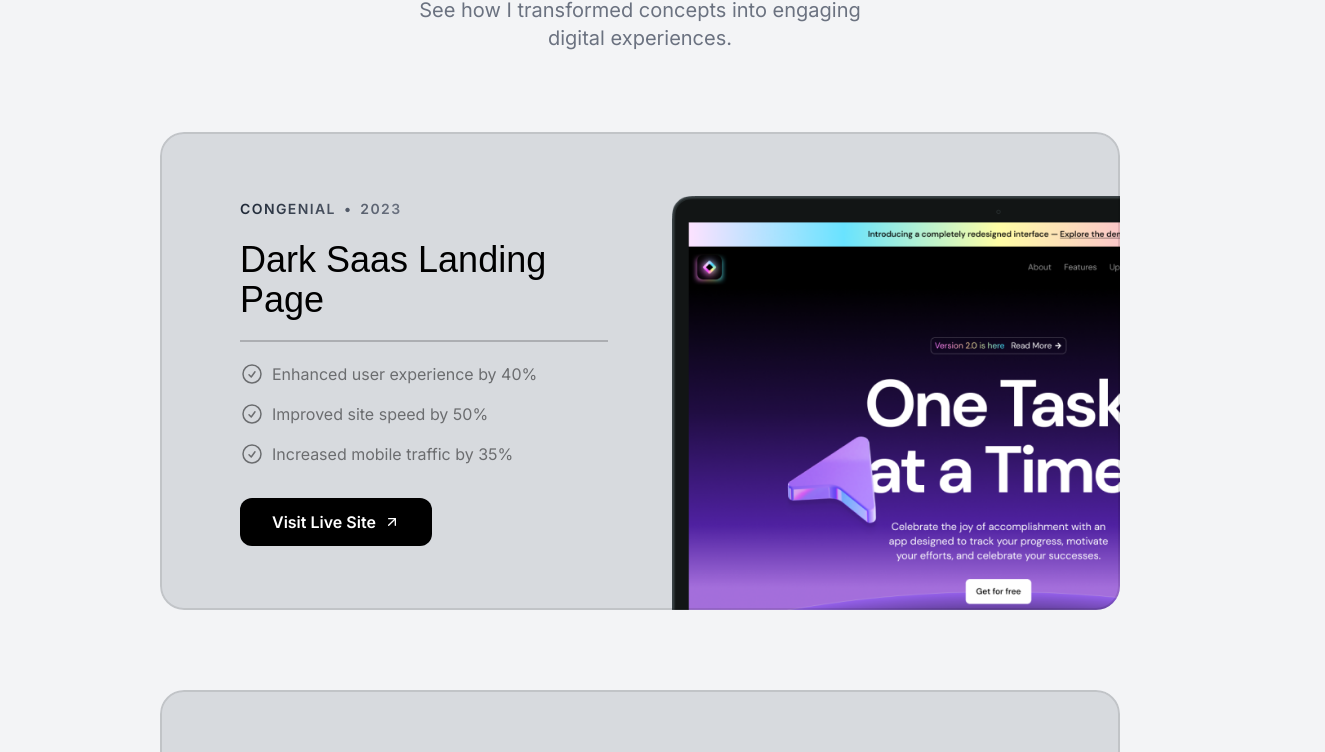
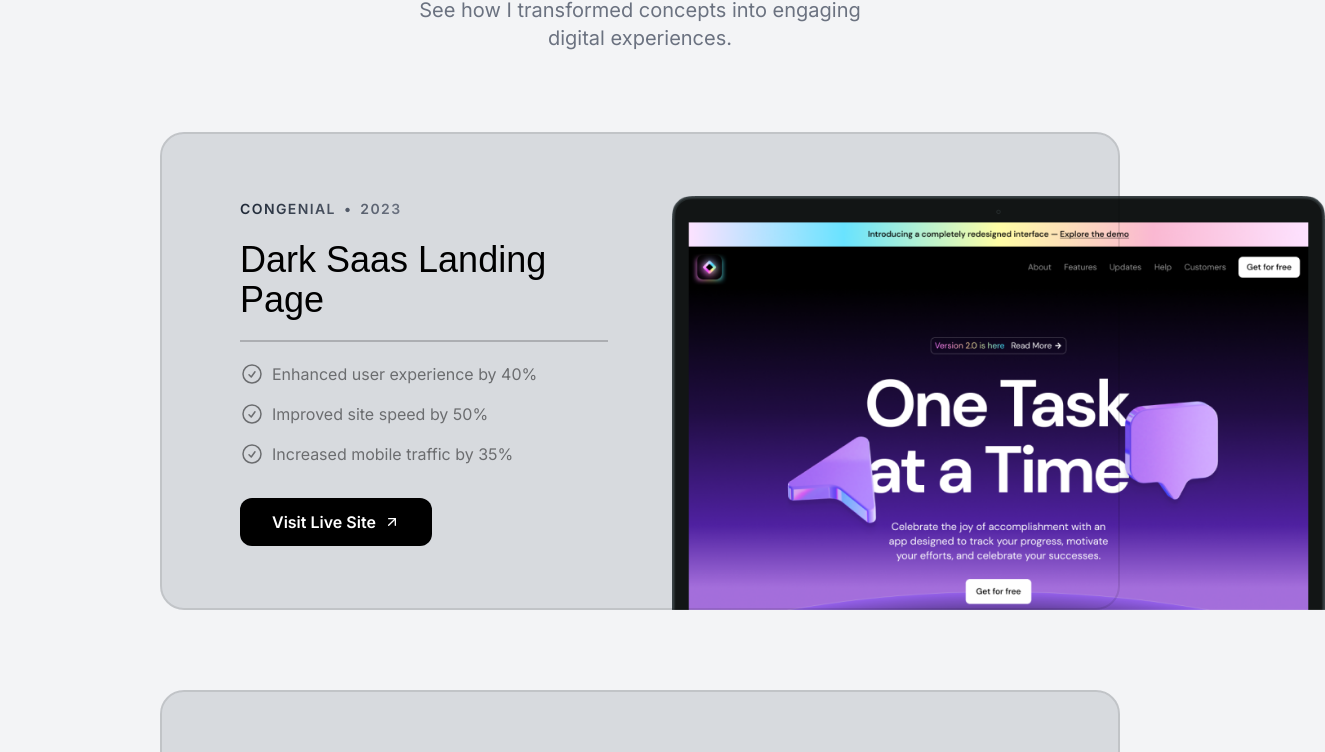
Before and after one commit to yansilvacerqueira/portfolio-2025, a Next.js app: page / in a window 1280 px wide. Shown: the part 1368-2120 px from the top of the page, 1325 px wide, since content can reach past the window. Built offline with nearby package versions, Linux system fonts and the light colour scheme; a web font is replaced by a local one.

Commit message:
chore: creating componente card and refactor ProjecstSection to use

```diff
--- /dev/null
+++ b/src/components/Card.tsx
@@ -0,0 +1,37 @@
+import { ReactNode } from "react"
+
+interface CardProps {
+  children: ReactNode
+}
+
+export const Card = ({ children }: CardProps) => {
+  return (
+    <div
+      className="
+      bg-gray-500/20
+        px-8
+        pt-8
+      text-white
+        rounded-3xl
+        relative
+        z-0
+        after:z-10
+        after:content-['']
+        after:absolute
+        after:inset-0
+        after:outline-2
+        after:outline
+        after:-outline-offset-2
+        after:rounded-3xl
+      after:outline-black/10
+        after:pointer-events-none
+        md:px-10
+        md:pt-10
+        lg:pt-16
+        lg:px-20
+      "
+    >
+      {children}
+    </div>
+  )
+}
--- a/src/sections/Projects.tsx
+++ b/src/sections/Projects.tsx
@@ -6,6 +6,7 @@ import aiStartupLandingPage from "@/assets/images/ai-startup-landing-page.png";
 
 import CheckIcon from "@/assets/icons/check-circle.svg";
 import ArrowUpRightIcon from "@/assets/icons/arrow-up-right.svg";
+import { Card } from "@/components/Card";
 
 const projects = [
   {
@@ -65,33 +66,7 @@ export const ProjectsSection = () => {
 
         <div className="flex flex-col mt-10 gap-20 md:mt-20 ">
           {projects.map((project, index) => (
-            <div
-              key={index}
-              className="
-            bg-gray-500/20
-              px-8
-              pt-8
-              text-white
-              rounded-3xl
-              relative
-              z-0
-              overflow-hidden
-              after:z-10
-              after:content-['']
-              after:absolute
-              after:inset-0
-              after:outline-2
-              after:outline
-              after:-outline-offset-2
-              after:rounded-3xl
-              after:outline-black/10
-              after:pointer-events-none
-              md:px-10
-              md:pt-10
-              lg:pt-16
-              lg:px-20
-            "
-            >
+            <Card key={index}>
               <div className="lg:grid lg:grid-cols-2 lg:gap-16">
                 <div className="lg:pb-16">
                   <div className="uppercase gap-2 inline-flex font-semibold text-sm  tracking-widest bg-gradient-to-r from-gray-800 to-gray-500 text-transparent bg-clip-text">
@@ -130,7 +105,7 @@ export const ProjectsSection = () => {
                   <Image src={project.image} alt={project.title} className="mt-8 -mb-4 md:-mb-0 lg:mt-0 lg:absolute lg:h-full lg:w-auto lg:max-w-none" />
                 </div>
               </div>
-            </div>
+            </Card>
           ))}
         </div>
       </div>
```
